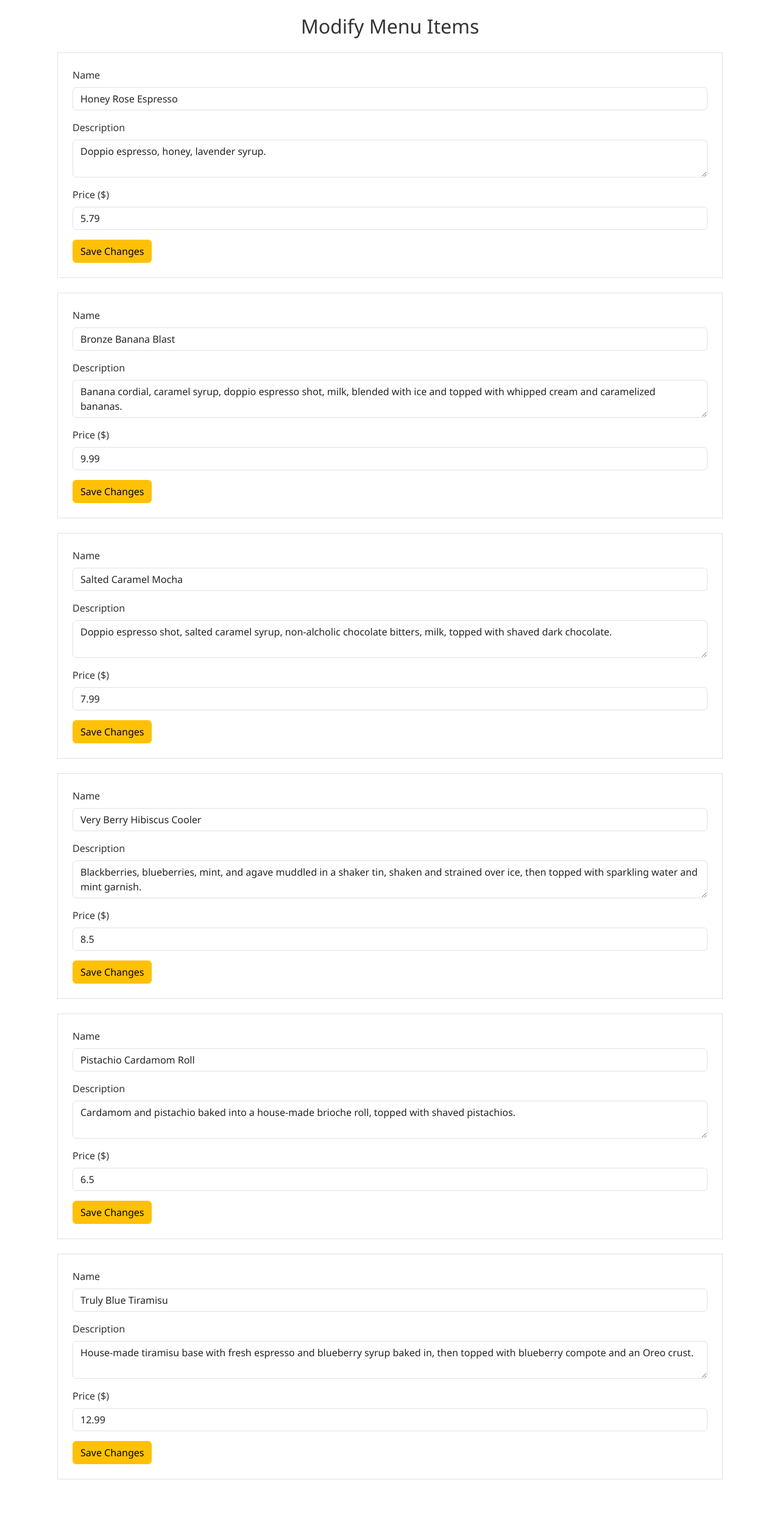
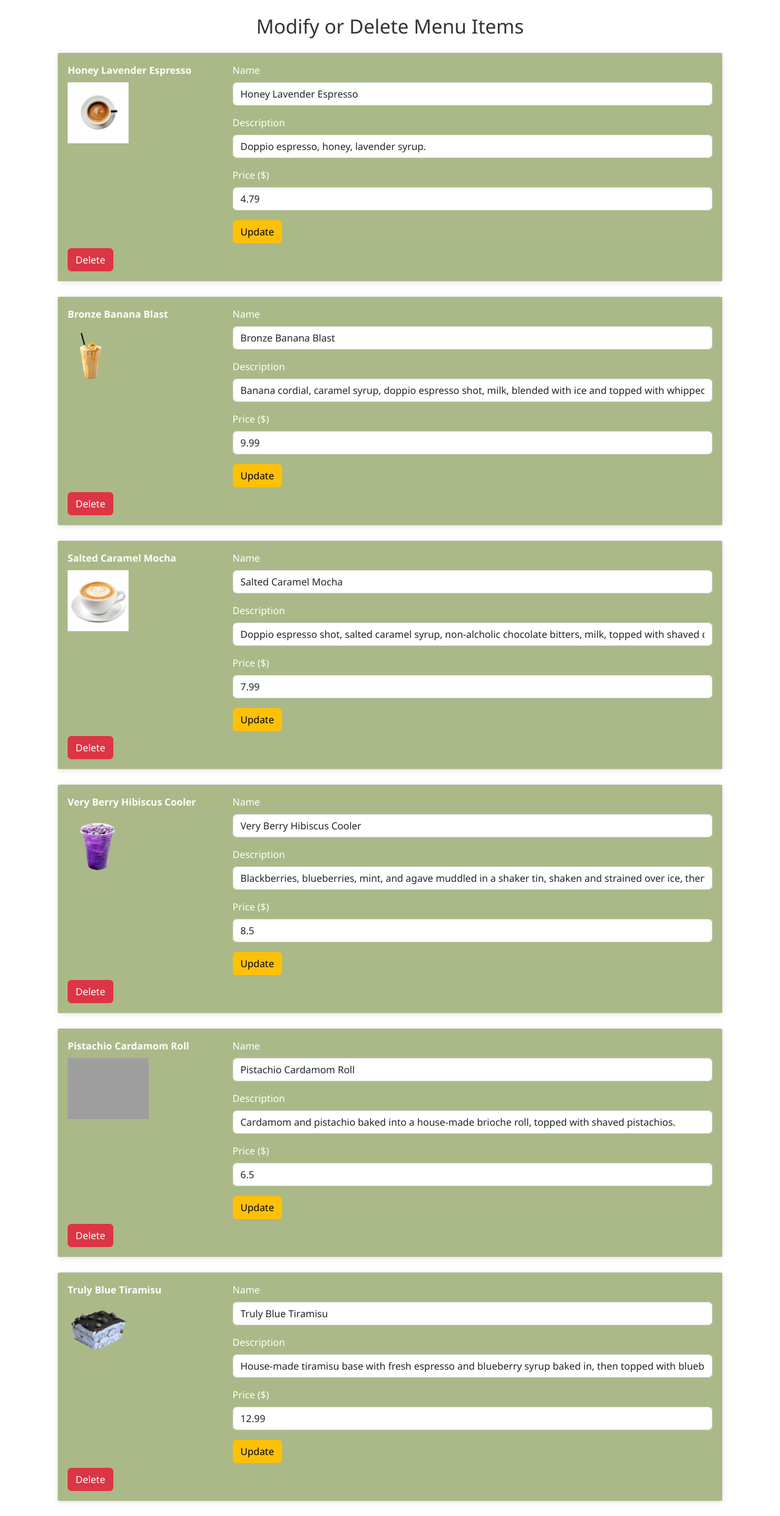
Before and after one commit to tatequentin/CoffeeShopClean, a Flask app: page /modify-items in a window 1280 px wide. Shown: the part 57-2543 px from the top of the page at 61% size. Before the commit the page ends 2483 px from the top, so only its background shows below. Run offline with Flask 3, Linux system fonts and the light colour scheme; the visitor is signed in with stand-in values (Sample User, id 1); grey boxes are pictures that could not be loaded.

Commit message:
Final update: menu editing and deletion features added

```diff
--- a/app/data/menu.json
+++ b/app/data/menu.json
@@ -1,8 +1,8 @@
 [
     {
-        "name": "Honey Rose Espresso",
+        "name": "Honey Lavender Espresso",
         "description": "Doppio espresso, honey, lavender syrup.",
-        "price": 5.79,
+        "price": 4.79,
         "image": "Honey-Lavender-Espresso.png"
     },
     {
--- a/app/routes.py
+++ b/app/routes.py
@@ -2,6 +2,7 @@
 import json
 import os
 import random
+from werkzeug.utils import secure_filename
 
 bp = Blueprint('main', __name__)
 DATA_DIR = os.path.join('app', 'data')
@@ -181,3 +182,19 @@
         return redirect(url_for('main.menu'))
 
     return render_template('add_item.html')
+
+@bp.route('/delete-item/<int:item_index>', methods=['POST'])
+def delete_item(item_index):
+    if not session.get('is_admin'):
+        flash('Admin access required.')
+        return redirect(url_for('main.index'))
+
+    menu = load_menu()
+    if 0 <= item_index < len(menu):
+        deleted_item = menu.pop(item_index)
+        save_menu(menu)
+        flash(f"Removed item: {deleted_item['name']}")
+    else:
+        flash("Invalid item index.")
+
+    return redirect(url_for('main.modify_items'))
--- a/app/templates/modify_items.html
+++ b/app/templates/modify_items.html
@@ -1,31 +1,42 @@
 {% extends "base.html" %}
 
-{% block title %}Modify Items{% endblock %}
+{% block title %}Modify Menu Items{% endblock %}
 
 {% block content %}
 <div class="container">
-    <h2 class="mb-4 text-center">Modify Menu Items</h2>
+    <h2 class="text-center mb-4">Modify or Delete Menu Items</h2>
     {% for item in menu %}
-    <form method="POST" class="border p-4 mb-4">
-        <input type="hidden" name="item_index" value="{{ loop.index0 }}">
-
-        <div class="mb-3">
-            <label class="form-label">Name</label>
-            <input type="text" class="form-control" name="new_name" value="{{ item.name }}" required>
+    <div class="card mb-4">
+        <div class="card-body">
+            <form method="POST" action="{{ url_for('main.modify_items') }}">
+                <div class="row">
+                    <div class="col-md-3">
+                        <strong>{{ item.name }}</strong><br>
+                        <img src="{{ url_for('static', filename='img/' + item.image) }}" class="img-fluid mt-2" style="max-height: 100px;">
+                    </div>
+                    <div class="col-md-9">
+                        <div class="mb-3">
+                            <label for="new_name_{{ loop.index0 }}" class="form-label">Name</label>
+                            <input type="text" class="form-control" id="new_name_{{ loop.index0 }}" name="new_name" value="{{ item.name }}" required>
+                        </div>
+                        <div class="mb-3">
+                            <label for="new_description_{{ loop.index0 }}" class="form-label">Description</label>
+                            <input type="text" class="form-control" id="new_description_{{ loop.index0 }}" name="new_description" value="{{ item.description }}" required>
+                        </div>
+                        <div class="mb-3">
+                            <label for="new_price_{{ loop.index0 }}" class="form-label">Price ($)</label>
+                            <input type="number" class="form-control" step="0.01" id="new_price_{{ loop.index0 }}" name="new_price" value="{{ item.price }}" required>
+                        </div>
+                        <input type="hidden" name="item_index" value="{{ loop.index0 }}">
+                        <button type="submit" class="btn btn-warning">Update</button>
+                    </div>
+                </div>
+            </form>
+            <form method="POST" action="{{ url_for('main.delete_item', item_index=loop.index0) }}" class="mt-2">
+                <button type="submit" class="btn btn-danger">Delete</button>
+            </form>
         </div>
-
-        <div class="mb-3">
-            <label class="form-label">Description</label>
-            <textarea class="form-control" name="new_description" rows="2" required>{{ item.description }}</textarea>
-        </div>
-
-        <div class="mb-3">
-            <label class="form-label">Price ($)</label>
-            <input type="number" step="0.01" class="form-control" name="new_price" value="{{ item.price }}" required>
-        </div>
-
-        <button type="submit" class="btn btn-warning">Save Changes</button>
-    </form>
+    </div>
     {% endfor %}
 </div>
 {% endblock %}
```
